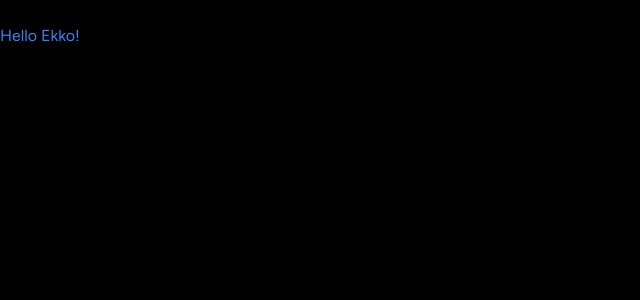
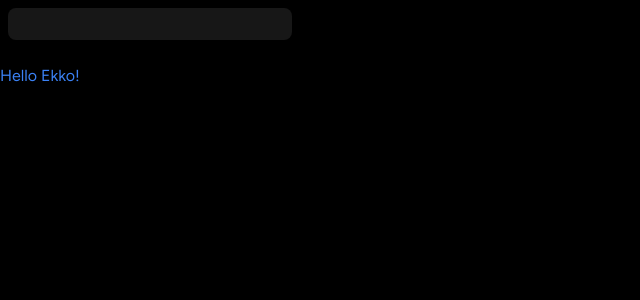
Before and after one commit to Roeck/Ekko, a Next.js app: page / in a window 1280 px wide. Shown: the top 300 px of the page, without its empty margins (0-640 px from the left). Built offline with nearby package versions, Linux system fonts and the light colour scheme.

Commit message:
Box component

```diff
--- /dev/null
+++ b/components/Box.tsx
@@ -0,0 +1,26 @@
+import { twMerge } from "tailwind-merge";
+
+interface BoxProps {
+  children: React.ReactNode;
+  className?: string;
+}
+
+const Box: React.FC<BoxProps> = ({ children, className }) => {
+  return (
+    <div
+      className={twMerge(
+        `
+        bg-neutral-900
+        rounded-lg
+        h-fit
+        w-full
+        `,
+        className
+      )}
+    >
+      {children}
+    </div>
+  );
+};
+
+export default Box;
--- a/components/Sidebar.tsx
+++ b/components/Sidebar.tsx
@@ -4,6 +4,8 @@ import { HiHome } from "react-icons/hi";
 import { BiSearch } from "react-icons/bi";
 import { twMerge } from "tailwind-merge";
 import { usePathname } from "next/navigation";
+
+import Box from "./Box";
 
 import { useMemo } from "react";
 
@@ -45,7 +47,14 @@ const Sidebar = ({ children }: SidebarProps) => {
           w-[300px]
           p-2
         "
-      ></div>
+      >
+        <Box>
+          <div className="flex flex-col gap-y-4 px-5 py-4"></div>
+        </Box>
+        <Box className="overflow-y-auto h-full">
+          {/* <Library songs={songs} /> */}
+        </Box>
+      </div>
       <main className="h-full flex-1 overflow-y-auto py-2">{children}</main>
     </div>
   );
```
